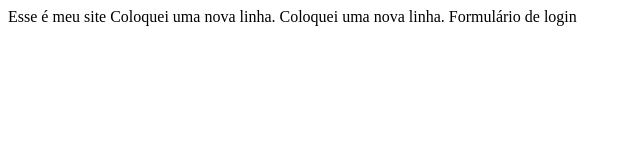
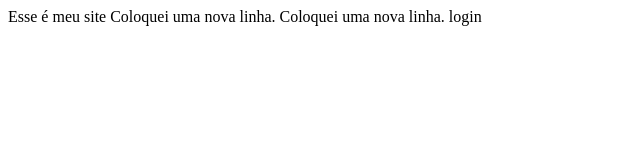
Before and after one commit to afuneba/Aula, a plain HTML site: page Index.html in a window 1280 px wide. Shown: the whole page, without its empty margins (0-640 px from the left). Drawn offline with Linux system fonts and the light colour scheme.

Commit message:
README.md

```diff
--- a/Index.html
+++ b/Index.html
@@ -7,6 +7,6 @@
     <body>
         Esse é meu site
         Coloquei uma nova linha.
-        Coloquei uma nova linha.     Formulário de login
+        Coloquei uma nova linha.      login
     </body>
     </html>
```
Also changed, not shown: 1 other file.
